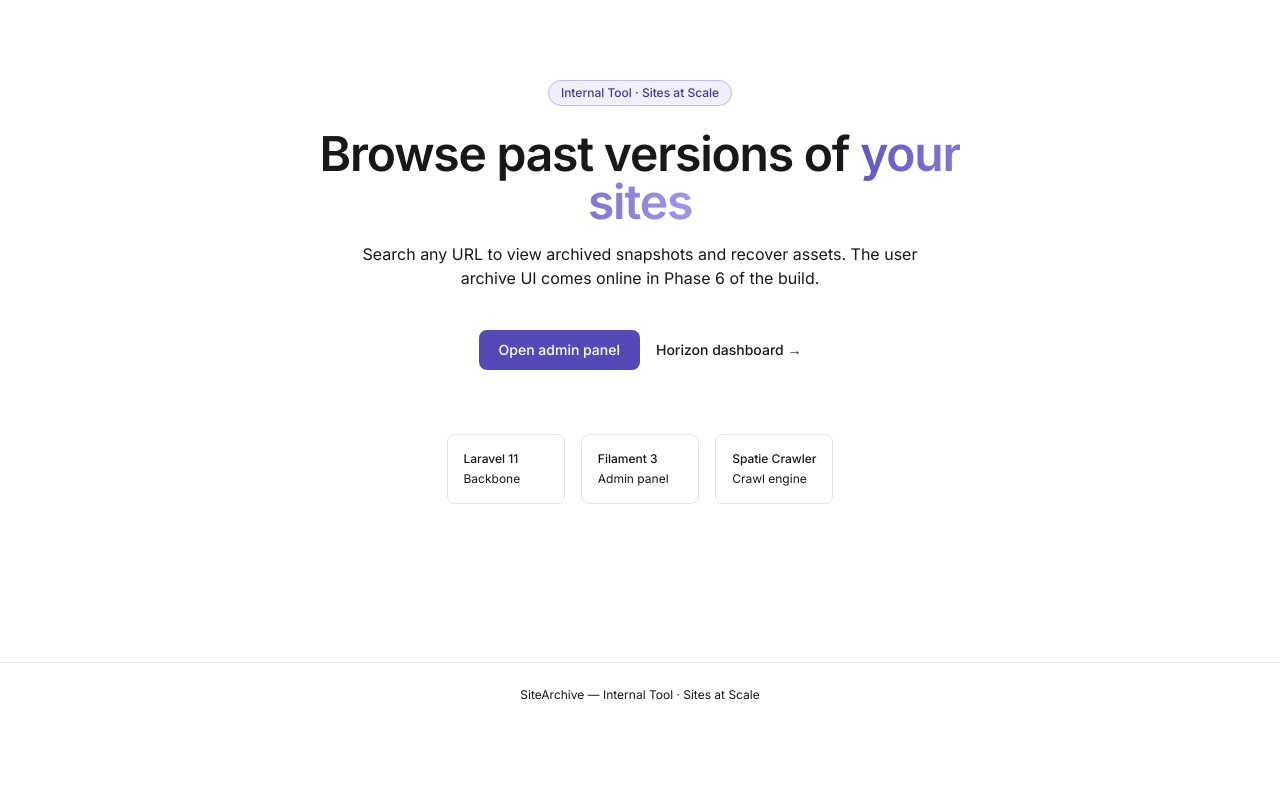
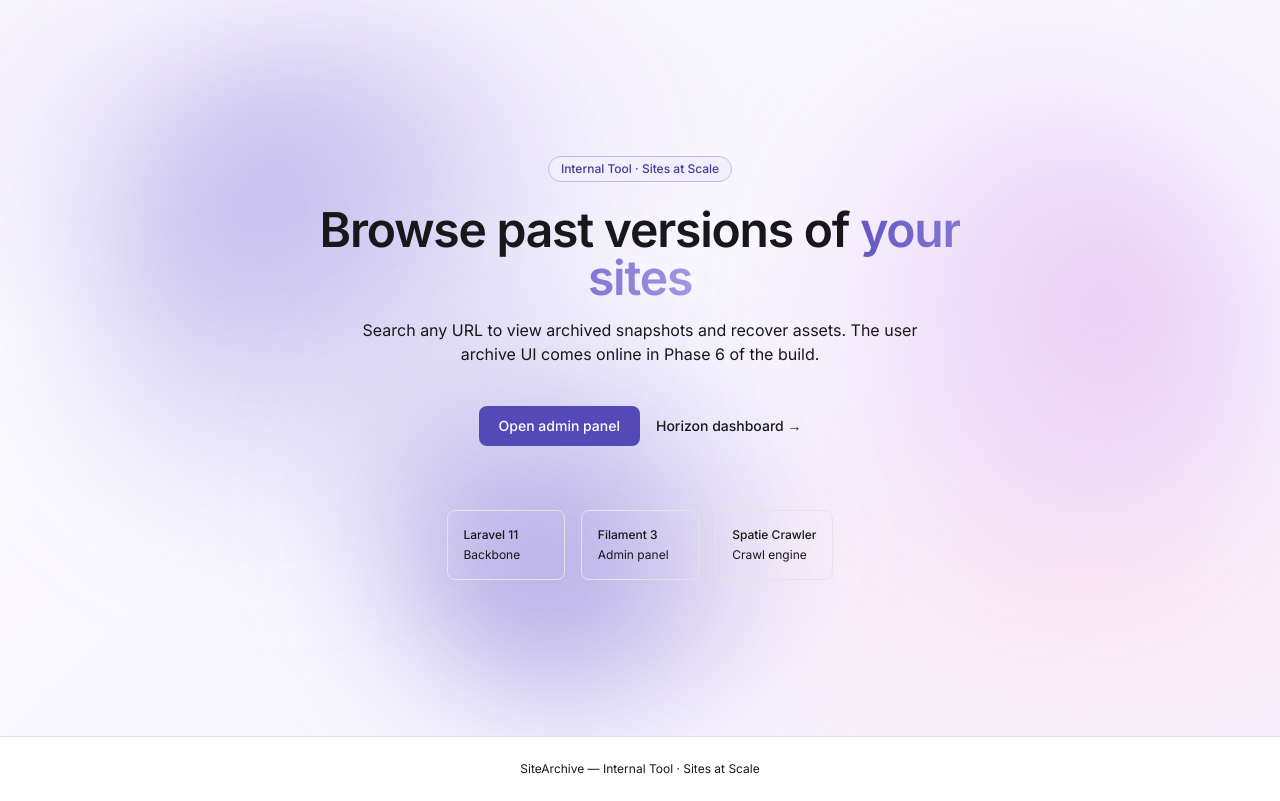
Before and after one commit to zittiii-Tresh/ThrowItBackApp2, a Laravel app: page / in a window 1280 px wide. Shown: the part 73-874 px from the top of the page. Before the commit the page ends 773 px from the top, so only its background shows below. Run offline with Laravel 12, Linux system fonts and the light colour scheme; style sheets or scripts are compiled from the project's sources; some libraries are stand-ins or nearby versions.

Commit message:
feat(landing): add gradient background + drifting purple blobs
Landing-page-only design polish for the user archive side. Scoped to
welcome.blade.php so the rest of the app (admin panel, future user
screens) keeps a plain surface.

- .blob-stage: layered diagonal radial gradient
  - light mode: lavender #EFEAFB → rose #FBEAF5 over off-white
  - dark mode:  indigo #1E143C → wine #2A0F3D over near-black
  - isolation: isolate — creates a stacking context so the blobs'
    negative z-index stays contained to the stage

- 3 drifting .blob elements with distinct keyframes so they never tile:
  blob-drift, blob-drift-2, blob-drift-3 — 16-22s loops, translate up
  to 22% + rotation up to 10°

- prefers-reduced-motion: reduce freezes blobs at their start position
  for accessibility

Co-Authored-By: Claude Opus 4.7 (1M context) <noreply@anthropic.com>

```diff
--- a/resources/css/app.css
+++ b/resources/css/app.css
@@ -43,4 +43,79 @@
                focus:ring-2 focus:ring-brand-500 focus:ring-offset-2
                disabled:opacity-50 disabled:pointer-events-none;
     }
+
+    /* -----------------------------------------------------------------------------
+       Animated gradient blobs — landing page only (welcome.blade.php).
+       Five absolutely-positioned blurred circles drift, scale, and rotate in
+       distinct paths to create the "flowing purple ribbon" effect. Each blob
+       uses a different purple shade so the layered result feels iridescent.
+       ----------------------------------------------------------------------------- */
+    .blob {
+        @apply pointer-events-none absolute rounded-full blur-3xl opacity-70;
+        will-change: transform;
+    }
+
+    /* Each blob gets a distinct keyframe + duration + delay so they never tile. */
+    .blob--a { animation: blob-drift   18s ease-in-out infinite;       }
+    .blob--b { animation: blob-drift-2 22s ease-in-out infinite  -6s;  }
+    .blob--c { animation: blob-drift-3 16s ease-in-out infinite  -9s;  }
+
+    /* Light mode — layered purples for a soft ribbon effect on the gradient bg. */
+    .blob--a { background: radial-gradient(circle at 30% 30%, #A197E3 0%, transparent 65%); }
+    .blob--b { background: radial-gradient(circle at 70% 40%, #E0B8F0 0%, transparent 65%); }
+    .blob--c { background: radial-gradient(circle at 40% 70%, #8276D4 0%, transparent 65%); }
+
+    /* Dark mode — deeper, more saturated violets on the near-black background. */
+    html.dark .blob { @apply opacity-60; }
+    html.dark .blob--a { background: radial-gradient(circle at 30% 30%, #6B21A8 0%, transparent 65%); }
+    html.dark .blob--b { background: radial-gradient(circle at 70% 40%, #A855F7 0%, transparent 65%); }
+    html.dark .blob--c { background: radial-gradient(circle at 40% 70%, #4C1D95 0%, transparent 65%); }
+
+    /* -----------------------------------------------------------------------------
+       Landing page gradient background. Stops are layered diagonal radial gradients
+       so the wash has subtle warmth instead of a flat two-stop diagonal.
+
+       NOTE: `isolation: isolate` creates a new stacking context on .blob-stage so
+       the blobs' negative z-index stays within the stage — otherwise they'd sink
+       BELOW this gradient background and disappear.
+       ----------------------------------------------------------------------------- */
+    .blob-stage {
+        isolation: isolate;
+        background:
+            radial-gradient(ellipse 80% 60% at 20% 15%, #EFEAFB 0%, transparent 55%),
+            radial-gradient(ellipse 70% 60% at 85% 80%, #FBEAF5 0%, transparent 55%),
+            linear-gradient(135deg, #FDFCFF 0%, #F5F1FE 100%);
+    }
+    html.dark .blob-stage {
+        background:
+            radial-gradient(ellipse 90% 70% at 20% 15%, #1E143C 0%, transparent 55%),
+            radial-gradient(ellipse 80% 65% at 85% 80%, #2A0F3D 0%, transparent 55%),
+            linear-gradient(135deg, #0B0815 0%, #140929 100%);
+    }
+
 }
+
+/* Five distinct drift paths — each blob has its own choreography so the overall
+   composition never looks synchronized. Amplitude is ~20-25% with rotation up
+   to 10deg — clearly visible motion while still feeling atmospheric. */
+@keyframes blob-drift {
+    0%, 100% { transform: translate3d(0, 0, 0) scale(1)    rotate(0deg); }
+    25%      { transform: translate3d(20%, -10%, 0) scale(1.15) rotate(8deg); }
+    50%      { transform: translate3d(10%, 18%, 0)  scale(1.08) rotate(-4deg); }
+    75%      { transform: translate3d(-16%, 10%, 0) scale(0.88) rotate(6deg); }
+}
+@keyframes blob-drift-2 {
+    0%, 100% { transform: translate3d(0, 0, 0) scale(1)     rotate(0deg); }
+    25%      { transform: translate3d(-22%, 12%, 0) scale(1.12) rotate(-10deg); }
+    50%      { transform: translate3d(-8%, -18%, 0) scale(0.92) rotate(4deg); }
+    75%      { transform: translate3d(14%, -14%, 0) scale(1.08) rotate(7deg); }
+}
+@keyframes blob-drift-3 {
+    0%, 100% { transform: translate3d(0, 0, 0) scale(1)    rotate(0deg); }
+    33%      { transform: translate3d(18%, 22%, 0)  scale(0.9)  rotate(5deg); }
+    66%      { transform: translate3d(-20%, -12%, 0) scale(1.18) rotate(-7deg); }
+}
+/* Respect users who opt out of motion — freeze blobs in start position. */
+@media (prefers-reduced-motion: reduce) {
+    .blob { animation: none; }
+}
--- a/resources/views/welcome.blade.php
+++ b/resources/views/welcome.blade.php
@@ -1,7 +1,26 @@
 @extends('layouts.app')
 
 @section('content')
-    <section class="mx-auto flex max-w-3xl flex-col items-center px-6 py-20 text-center">
+    {{--
+      Landing hero. The .blob-stage is `relative overflow-hidden` so the drifting
+      gradient blobs (see .blob in app.css) stay contained within the hero section
+      instead of bleeding into the footer. aria-hidden because blobs are decorative.
+    --}}
+    <div class="blob-stage relative flex min-h-[calc(100vh-4rem)] items-center overflow-hidden">
+        {{--
+          Blob centers are placed well inside the stage (top-1/4, center-ish)
+          so they never show a hard crop at the edges as they drift.
+          Each blob is ~30rem — large enough to feel cinematic even with the big
+          translate/rotate values in the keyframes.
+        --}}
+        <div aria-hidden="true" class="pointer-events-none absolute inset-0 -z-10">
+            {{-- 3 large drifting blobs on the gradient background --}}
+            <div class="blob blob--a left-[3%]   top-[8%]    h-[30rem] w-[30rem]"></div>
+            <div class="blob blob--b right-[-2%] top-[22%]   h-[36rem] w-[36rem]"></div>
+            <div class="blob blob--c left-[28%]  bottom-[4%] h-[28rem] w-[28rem]"></div>
+        </div>
+
+        <section class="relative mx-auto flex max-w-3xl flex-col items-center px-6 py-20 text-center">
         <span class="mb-6 inline-flex items-center gap-2 rounded-full border border-brand-200 bg-brand-50 px-3 py-1 text-xs font-medium text-brand-700 dark:border-brand-900 dark:bg-brand-950 dark:text-brand-300">
             Internal Tool · Sites at Scale
         </span>
@@ -37,5 +56,6 @@
                 <div class="mt-1">Crawl engine</div>
             </div>
         </div>
-    </section>
+        </section>
+    </div>
 @endsection
```
